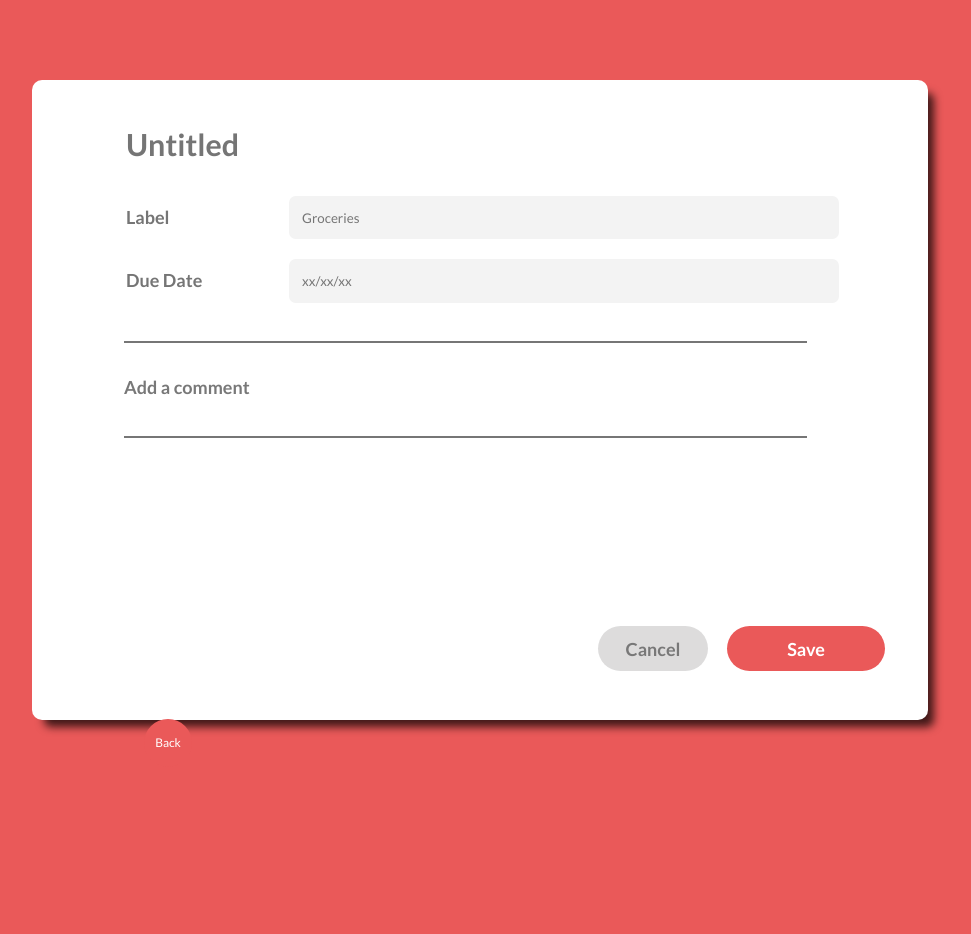
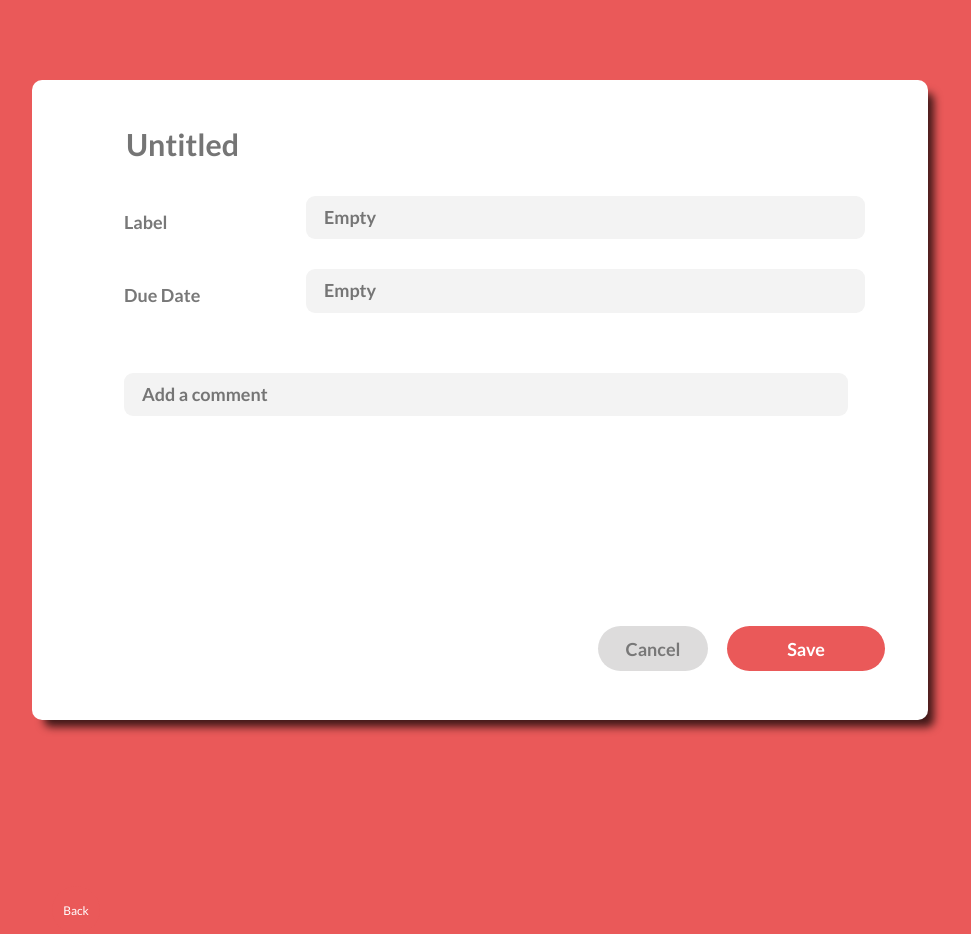
Before and after one commit to luis-unlam/Trabajo-React-GM2-, a React (Create React App) app: page /EditPage in a window 1280 px wide. Shown: the whole page, without its empty margins (160-1131 px from the left). Before the commit the page ends 800 px from the top, so only its background shows below. Built offline with nearby package versions, Linux system fonts and the light colour scheme.

Commit message:
feat:edit page_v1

```diff
--- a/src/components/EditPage/EditContent.css
+++ b/src/components/EditPage/EditContent.css
@@ -1,95 +1,182 @@
+@import '../../styles.css/global.css';
 @import '../../styles.css/variables.css';
-@import '../../styles.css/global.css';
-
-.editContent {
-    width: 100%;
-}
-
-.Label_task, .Due_task {
-    width: 100%;
-    border: none;
-    background-color: var(--background-color-task);
-    margin-right: 6.7em;
-    padding-left: 1em;
-    border-radius: 0.5em;
-}
 
 .formTaskContent{
     display:flex;
     flex-direction:column;
     margin: 1.8em 0 0 5.75em;
+    font-family: 'Lato';
+    font-style: normal;
+    font-weight: 700;
+    font-size: 1em;
+    line-height: 1.3em;
+    color: #787878;
+}
+.inputTitle{
+    font-family: 'Lato';
+    font-style: normal;
+    font-weight: 700;
+    font-size: 1.9em;
+    line-height: 2.3em;
+    color: rgba(0, 0, 0, 0.5);
+    border: none;
+    border-radius: 0.5em;
+    width: 90%;
+    margin-bottom: 0.5em;
 }
 
-.inputLabelEdit, .inputDateEdit{
-    width: 30%;
+.inputLabel, .inputComment, .inputDate{
+    font-family: 'Lato';
+    font-style: normal;
+    font-weight: 700;
+    font-size: 18px;
+    line-height: 2.3em;
+    color: var(--background-color-task);
+    border: none;
+    border-radius: 0.5em;
+    width: 90%;
+}
+
+.pDate, .pLabel{
+    margin-right: 5em;
+    width: 120px;
 }
 
 .inputLabel{
     margin-bottom:30px;
+
 }
 
 .inputDate{
     margin-bottom:60px;
 }
-.navButtonEdit{
-    margin-top: 30%;
+
+.label, .date{
+    display:flex;
+    color: rgba(120, 120, 120, 0.5)
+}
+
+.formTaskContent p{
+    font-family: 'Lato';
+    font-style: normal;
+    font-weight: 700;
+    font-size: 18px;
+    line-height: 22px;
+    color: var(--button-cancel);
+    padding-top:15px;
+}
+
+.saveButton {
+    display: block;
+    width: 158px;
+    height: 45px;
+    border-radius: 6.25em;
+    border: none;
+    background-color: var(--buton-save);
+    color: white;
+    font-family: 'Lato';
+    font-style: normal;
+    font-weight: 700;
+    font-size: 18px;
+    line-height: 22px;
+    position: absolute;
+    bottom: 0;
+    right: 0;
+    margin-right: 43px;
+    margin-bottom: 49px;
+    cursor: pointer;
   }
-.ItemContentEdit{
-    display: flex;
+
+  .cancelButton{
+    display: block;
+    width: 158px;
+    height: 45px;
+    border: none;
+    border-radius: 6.25em;
     font-family: 'Lato';
     font-style: normal;
     font-weight: 700;
     font-size: 18px;
     line-height: 22px;
     color: #787878;
-    border: none;
-    border-radius: 8px;
-    margin-bottom: 20px;
+    position: absolute;
+    bottom: 0;
+    right: 0;
+    margin: 0px 242px 49px 0px;
+    cursor: pointer;
   }
 
-.inputCommentEdit{
+  .backButtonEdit{
+    margin-top: 90%;
+    display: block;
+    width: 4em;
+    height: 4em;
+    border-radius: 50%;
+    border: none;
+    background-color: #EA5959;
+    color: white;
+    font-size: 12px;
+    position: absolute;
+    cursor: pointer;
     font-family: 'Lato';
-    font-style: normal;
-    font-weight: 700;
-    font-size: 18px;
-    line-height: 22px;
-    color: #787878;
-    border: none;
-    border-radius: 8px;
-    width: 85%;
-    margin-bottom: 20px;
-}
+    margin-left: 20px;
+    cursor: pointer;
+  }
 
+  .navButton{
+    text-decoration: none;
+    color:white;
+    bottom: 0;
+    right: 0;
+  }
 
-.inputCompleteEdit{
-    margin-bottom: 18px;
-    border-top: 1px;
-    border-left: 1px;
-    border-right: 1px;
-    width:85%;
-}
+  .navButtonCancel{
+    text-decoration: none;
+    color:#787878;
+  }
 
-
-@media (max-width: 767px) {
-    .formTaskContent { /* NO DA BOLA */
-        margin: 0;
+  @media (max-width: 767px) {
+    .formTaskContent {
+      height: 70%;
+      width: 70%;
     }
 
-    .editContent {
-        width: 100%;
+    .inputTitle{
+      font-size: 1.3em;
+      margin-bottom: 2em;
     }
 
-
-    .Label_task ,
-    .Due_task {
-        width: 80%;
+    .inputComment ,
+    .inputDate,
+    .inputLabel{
+      font-size: 1em;
+      background-color: var(--background-color-task);
+      width: 100%;
+      padding-left: 1em;
     }
 
-    .inputLabelEdit ,
-    .inputDateEdit {
-        width: 40%;
+    .pLabel,
+    .pDate {
+      width: 0;
     }
 
-    .cancelButtonEdit {
+    .backButton {
+      width: 3.5em;
+      height: 3.5em;
     }
+
+    .cancelButton,
+    .saveButton {
+      width: 6em;
+    }
+
+    .cancelButton {
+      margin-right: 220px;
+    }
+  }
+
+@media (min-width: 768px) and (max-width: 991px) {
+  .date{
+    margin-bottom: -3em;
+  }
 }
--- a/src/components/EditPage/EditContent.jsx
+++ b/src/components/EditPage/EditContent.jsx
@@ -3,30 +3,29 @@ import { NavLink } from 'react-router-dom'
 
 export function EditContent() {
   return (
-    <div className="editContent">
+    <div className="taskContent">
+      <NavLink className="navButton" to="/">
+        <button type="button" className="backButtonEdit">
+          Back
+        </button>
+      </NavLink>
       <form className="formTaskContent">
         <input placeholder="Untitled" className="inputTitle" />
-        <div className="ItemContentEdit">
-          <input placeholder="Label" className="inputLabelEdit" />
-          <input placeholder="Groceries" className="Label_task" />
+        <div className="label">
+          <p className="pLabel">Label</p>
+          <input placeholder="Empty" className="inputLabel" />
         </div>
-        <div className="ItemContentEdit">
-          <input placeholder="Due Date" className="inputDateEdit" />
-          <input placeholder="xx/xx/xx" className="Due_task" />
+        <div className="date">
+          <p className="pDate">Due Date</p>
+          <input placeholder="Empty" className="inputDate" />
         </div>
-        <input placeholder="" className="inputCompleteEdit" />
-        <p className="inputCommentEdit">Add a comment</p>
-        <input placeholder="" className="inputCompleteEdit" />
+        <input placeholder="Add a comment" className="inputComment" />
 
-        <NavLink className="navButtonEdit" to="/">
-          <button type="button" className="backButton">
-            Back
+        <NavLink className="navButton" to="/">
+          <button type="button" className="cancelButton">
+            Cancel
           </button>
         </NavLink>
-
-        <button type="button" className="cancelButtonEdit">
-          Cancel
-        </button>
         <button type="button" className="saveButton">
           Save
         </button>
```
